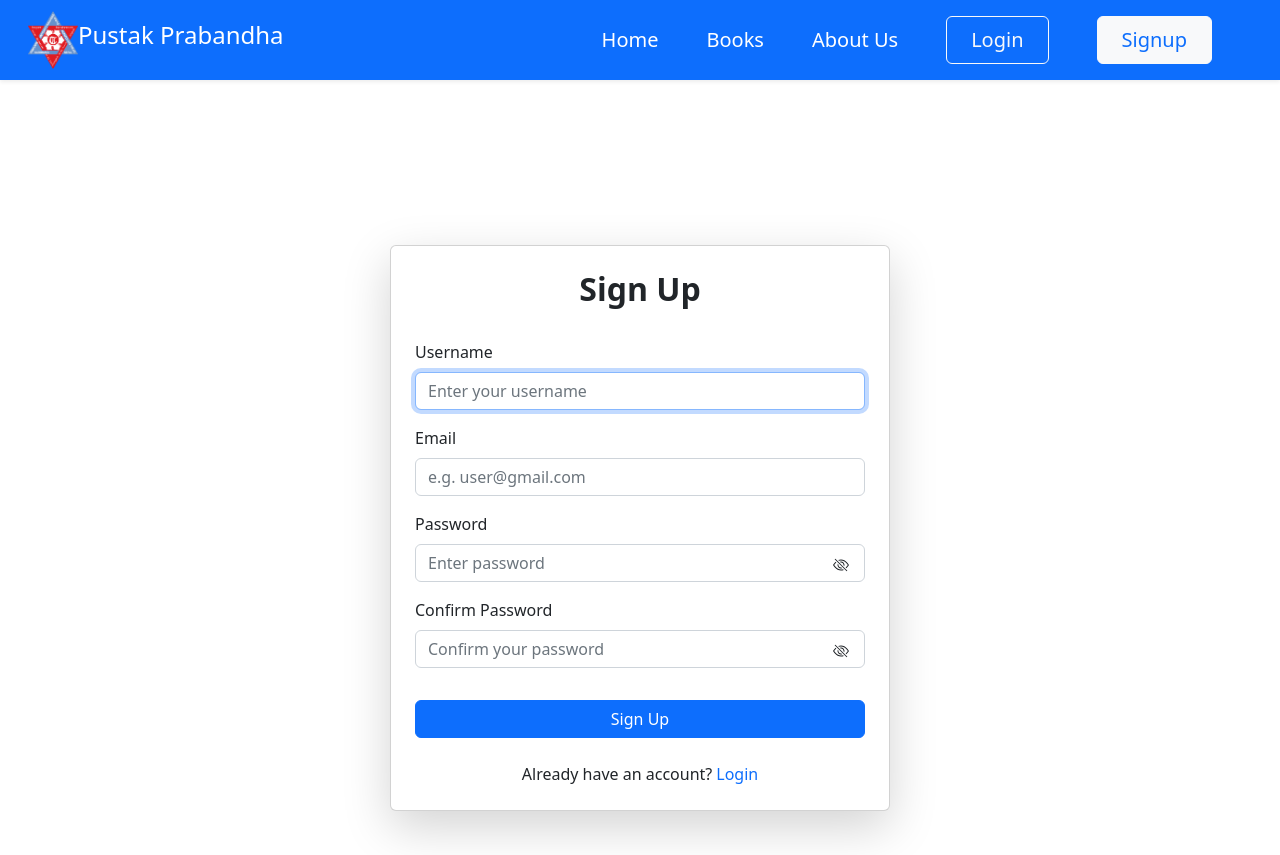
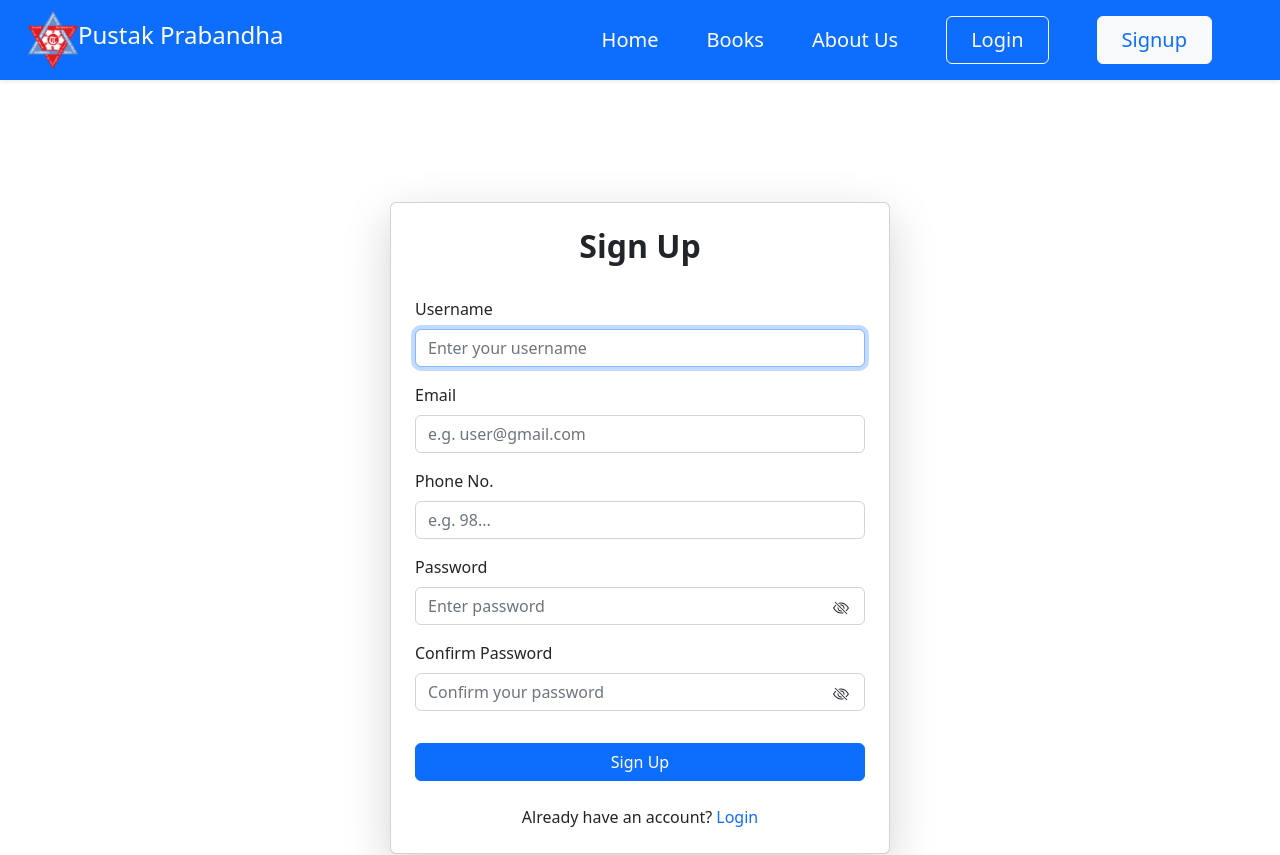
Before and after one commit to Pravakar-RijaI/Pustak-Prabandha, a React (Vite) app in the folder frontend/: page /signup in a window 1280 px wide. Shown: the top 855 px of the page. Built offline with nearby package versions, Linux system fonts and the light colour scheme; no server answers.

Commit message:
Fix: Fix get otp functionality

```diff
--- a/frontend/src/CLIENT/signup/Signup.jsx
+++ b/frontend/src/CLIENT/signup/Signup.jsx
@@ -26,7 +26,7 @@ const Signup = () => {
   const showLoadingToast = () => {
     return toast.loading("Registering User...", {
       position: "top-center",
-      duration: Infinity,
+      duration: Infinity, // The toast will not automatically close
     });
   };
 
@@ -35,22 +35,25 @@ const Signup = () => {
       e.preventDefault();
       setLoading(true);
 
+      // Validate email format
       const emailRegex = /^[A-Za-z0-9._%+-]+@gmail\.com$/;
       if (!emailRegex.test(textField.email)) {
         setLoading(false);
         return toast("Invalid Email Format", { icon: "ℹ️" });
       }
 
+      // Validate alphanumeric password with a must Special character
       const alphanumericRegex =
         /^(?=.*[a-zA-Z])(?=.*\d)(?=.*[@$!%*?&])[A-Za-z\d@$!%*?&]+$/;
       if (!alphanumericRegex.test(textField.password)) {
         setLoading(false);
         return toast(
-          "Password must be alphanumeric with one special character",
+          "Password must be alphanumeric and contain at least one special character",
           { icon: "ℹ️" }
         );
       }
 
+      // Check if passwords match
       if (textField.password !== textField.confirm_password) {
         setLoading(false);
         return toast("Password doesn't match", { icon: "ℹ️" });
@@ -101,6 +104,7 @@ const Signup = () => {
         </div>
 
         <form onSubmit={HandleFormSubmit}>
+          {/* Username Field */}
           <div className="mb-3">
             <label htmlFor="username" className="form-label">
               Username
@@ -115,9 +119,12 @@ const Signup = () => {
               placeholder="Enter your username"
               required
               ref={refUsername}
+              maxLength="20"
+              minLength="5"
             />
           </div>
 
+          {/* Email Field */}
           <div className="mb-3">
             <label htmlFor="email" className="form-label">
               Email
@@ -133,6 +140,26 @@ const Signup = () => {
             />
           </div>
 
+          {/* Phone Field */}
+          <div className="mb-3">
+            <label htmlFor="phone" className="form-label">
+              Phone No.
+            </label>
+            <input
+              type="text"
+              name="phone"
+              value={textField.phone}
+              onChange={HandleOnChange}
+              className="form-control"
+              placeholder="e.g. 98..."
+              required
+              pattern="9\d{9}"
+              minLength="10"
+              maxLength="10"
+            />
+          </div>
+
+          {/* Password Field */}
           <div className="mb-3">
             <label htmlFor="password" className="form-label">
               Password
@@ -146,6 +173,7 @@ const Signup = () => {
                 className="form-control pe-5"
                 placeholder="Enter password"
                 required
+                minLength="5"
               />
               <span
                 onClick={() => setShowPassword(!showPassword)}
@@ -157,6 +185,7 @@ const Signup = () => {
             </div>
           </div>
 
+          {/* Confirm Password Field */}
           <div className="mb-3">
             <label htmlFor="confirm_password" className="form-label">
               Confirm Password
@@ -170,6 +199,7 @@ const Signup = () => {
                 className="form-control pe-5"
                 placeholder="Confirm your password"
                 required
+                minLength="5"
               />
               <span
                 onClick={() => setShowConfirmPassword(!showConfirmPassword)}
@@ -181,6 +211,7 @@ const Signup = () => {
             </div>
           </div>
 
+          {/* Submit Button */}
           <button
             type="submit"
             className="btn btn-primary w-100 mt-3"
@@ -190,6 +221,7 @@ const Signup = () => {
           </button>
         </form>
 
+        {/* Login Link */}
         <div className="text-center mt-4">
           <span>Already have an account?</span>
           <Link to="/login" className="ms-1 text-decoration-none">
@@ -197,6 +229,9 @@ const Signup = () => {
           </Link>
         </div>
       </div>
+
+      {/* Toast Notifications */}
+      <Toaster />
     </div>
   );
 };
```
